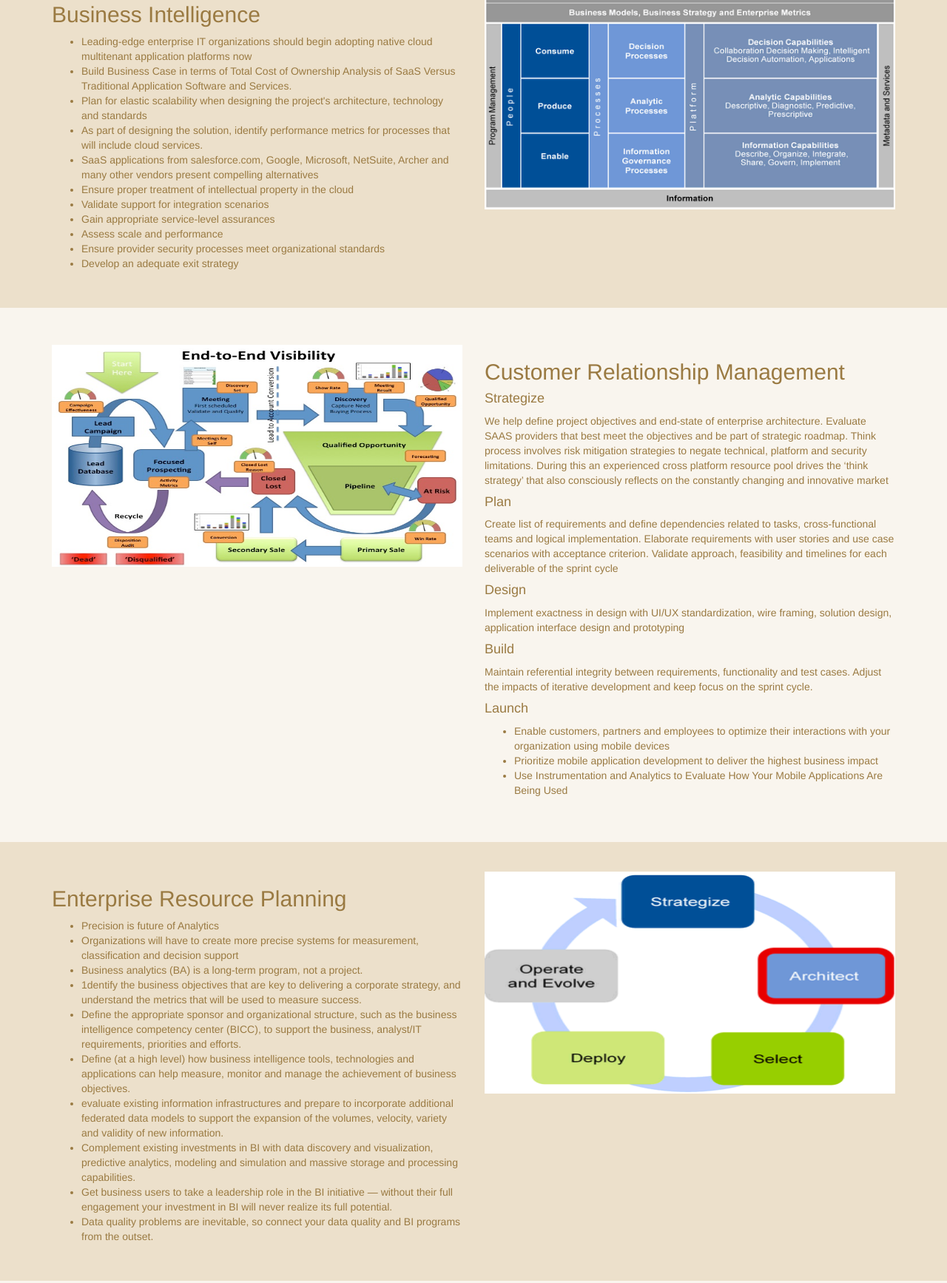
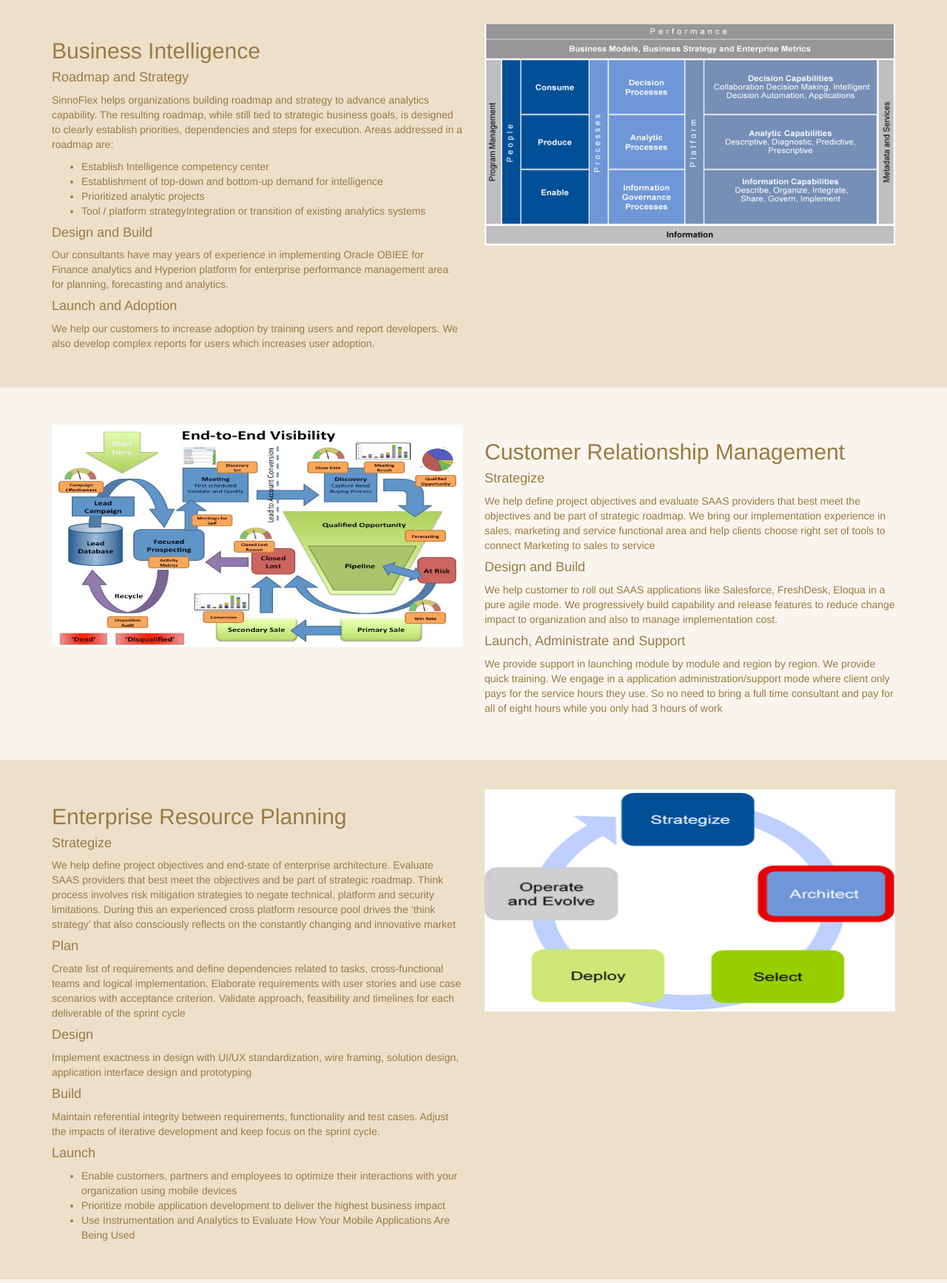
Before and after one commit to chanchalhazra/SinnoFlex, a plain HTML site: page services/BusinessSolution.html in a window 1280 px wide. Shown: the part 1012-2746 px from the top of the page at 74% size. Drawn offline with nearby package versions, Linux system fonts and the light colour scheme; files that its build step writes are made by us from their sources; files whose address does not match are found by name.

Commit message:
Merge origin/master
Conflicts:
	protected/controllers/UsersController.php

```diff
--- a/services/BusinessSolution.html
+++ b/services/BusinessSolution.html
@@ -121,7 +121,7 @@
       <div class="row">
 
         <div class="col-lg-12">
-          <img class="img-responsive center-block" src="../assets/02.jpg">
+          <img class="img-responsive center-block" style="height: 300px; width: 850px" src="../assets/salesforce.png">
         </div>
 
       </div><!-- /.row -->
@@ -196,18 +196,28 @@
           <div class="row">
           <div class="col-lg-6 col-md-6 col-sm-6">
             <h2 id="BI">Business Intelligence</h2>
+             <h4>Roadmap and Strategy</h4>
+            <p>SinnoFlex helps organizations building roadmap and strategy to advance analytics capability. The resulting roadmap, while still
+                tied to strategic business goals, is designed to clearly establish priorities, dependencies and steps for
+                execution. Areas addressed in a roadmap are: </p>
             <ul>
-               <li>Leading-edge enterprise IT organizations should begin adopting native cloud multitenant application platforms now</li>
-              <li>Build Business Case in terms of Total Cost of Ownership Analysis of SaaS Versus Traditional Application Software and Services. </li>
-              <li>Plan for elastic scalability when designing the project's architecture, technology and standards</li>
-              <li>As part of designing the solution, identify performance metrics for processes that will include cloud services. </li>
-              <li>SaaS applications from salesforce.com, Google, Microsoft, NetSuite, Archer and many other vendors present compelling alternatives </li>
-              <li>Ensure proper treatment of intellectual property in the cloud </li>
-              <li>Validate support for integration scenarios </li>
-              <li>Gain appropriate service-level assurances  </li>
-              <li>Assess scale and performance  </li>
-              <li>Ensure provider security processes meet organizational standards  </li>
-              <li>Develop an adequate exit strategy </li>
+                <li>Establish Intelligence competency center</li>
+                <li>Establishment of top-down and bottom-up demand for intelligence</li>
+                <li>Prioritized analytic projects</li>
+                <li>Tool / platform strategy</
+                <li>Integration or transition of existing analytics systems
+            </ul>
+             <h4>Design and Build</h4>
+           <p>Our consultants have may years of experience in implementing Oracle OBIEE for Finance analytics and Hyperion platform for
+              enterprise performance management area for planning, forecasting and analytics. </p>
+
+           <h4>Launch and Adoption</h4>
+           <p>
+               We help our customers to increase adoption by training users and report developers. We also develop
+               complex reports for users which increases user adoption.
+           </p>
+
+
             </ul>
           </div>
           <div class="col-lg-6 col-md-6 col-sm-6">
@@ -229,6 +239,34 @@
           </div>
           <div class="col-lg-6 col-md-6 col-sm-6">
             <h2 id="CRM">Customer Relationship Management</h2>
+            <h4>Strategize</h4>
+             <p>We help define project objectives and evaluate SAAS providers that
+                best meet the objectives and be part of strategic roadmap. We bring our implementation experience in sales, marketing
+             and service functional area and help clients choose right set of tools to connect Marketing to sales to service</p>
+           <h4>Design and Build</h4>
+           <p>We help customer to roll out SAAS applications like Salesforce, FreshDesk, Eloqua in a pure agile mode.
+           We progressively build capability and release features to reduce change impact to organization and also to
+           manage implementation cost.</p>
+
+           <h4>Launch, Administrate and Support</h4>
+           <p>We provide support in launching module by module and region by region. We provide quick training. We engage in a
+           application administration/support mode where client only pays for the service hours they use. So no need to
+           bring a full time consultant and pay for all of eight hours while you only had 3 hours of work</p>
+
+          </div>
+        </div><!-- /.row -->
+
+      </div><!-- /.container -->
+
+    </div><!-- /.section -->
+
+     <div class="section-colored">
+
+      <div class="container">
+
+        <div class="row">
+          <div class="col-lg-6 col-md-6 col-sm-6">
+            <h2 id ="ERP">Enterprise Resource Planning</h2>
             <h4>Strategize</h4>
             <p>We help define project objectives and end-state of enterprise architecture. Evaluate SAAS providers that
                 best meet the objectives and be part of strategic roadmap. Think process involves risk mitigation
@@ -255,41 +293,6 @@
               <li>Prioritize mobile application development to deliver the highest business impact</li>
 
               <li>Use Instrumentation and Analytics to Evaluate How Your Mobile Applications Are Being Used </li>
-
-            </ul>
-          </div>
-        </div><!-- /.row -->
-
-      </div><!-- /.container -->
-
-    </div><!-- /.section -->
-
-     <div class="section-colored">
-
-      <div class="container">
-
-        <div class="row">
-          <div class="col-lg-6 col-md-6 col-sm-6">
-            <h2 id ="ERP">Enterprise Resource Planning</h2>
-            <ul>
-              <li>Precision is future of Analytics</li>
-              <li>Organizations will have to create more precise systems for measurement,
-                  classification and decision support</li>
-              <li>Business analytics (BA) is a long-term program, not a project.</li>
-              <li>1dentify the business objectives that are key to delivering a corporate strategy, and understand the metrics
-                  that will be used to measure success.</li>
-              <li>Define the appropriate sponsor and organizational structure, such as the business intelligence competency center
-                  (BICC), to support the business, analyst/IT requirements, priorities and efforts.</li>
-              <li>Define (at a high level) how business intelligence tools, technologies and applications can help measure, monitor
-                  and manage the achievement of business objectives.</li>
-              <li>evaluate existing information infrastructures and prepare to incorporate additional
-                  federated data models to support the expansion of the volumes, velocity, variety and
-                  validity of new information.</li>
-              <li>Complement existing investments in BI with data discovery and visualization, predictive analytics,
-                  modeling and simulation and massive storage and processing capabilities.</li>
-              <li>Get business users to take a leadership role in the BI initiative — without their full engagement
-                  your investment in BI will never realize its full potential.</li>
-              <li>Data quality problems are inevitable, so connect your data quality and BI programs from the outset.</li>
 
             </ul>
           </div>
@@ -321,7 +324,7 @@
    <div class="container-footer" >
     <hr style="background-color:#9A7A42; height: 10px; ">
 
-          <div class="col-lg-4">
+          <div class="col-lg-4 col-md-4 col-sm-4">
               <h2 style = "vertical-align: text-top;text-indent: 35px ">
                   SinnoFlex
               </h2>
@@ -333,7 +336,7 @@
           </div>
      <div class="col-lg-8">
     <div >
-    <div class="col-lg-3" style="height: 100px">
+    <div class="col-lg-3 col-md-3 col-sm-3" style="height: 100px">
 
                 <ul style="list-style-type: none;">
                 <li><a href="../services.html" style="color:#ffffff">Services</a></li>
@@ -342,13 +345,13 @@
 
     </ul>
      </div>
-     <div class="col-lg-3" style="height: 100px">
+     <div class="col-lg-3 col-md-3 col-sm-3" style="height: 100px">
        <ul style="list-style-type: none;">
                 <li><a href="../about/about.html" style="color:#ffffff">About Us</a></li>
                 <li><a href="../about/career.html" style="color:#ffffff">Career</a></li>
     </ul>
      </div>
-            <div class="col-lg-2" style="height: 100px">
+            <div class="col-lg-2 col-md-2 col-sm-2" style="height: 100px">
 
             <a href="../about/contact.php" style="color:#ffffff">Contact Us</a>
             <p> <small><i class="fa fa-phone"></i> <abbr title="Phone">P</abbr>: (925) 833-1148</small>&nbsp;&nbsp;&nbsp;</p>
```
Also changed, not shown: assets/salesforce.png (added).
